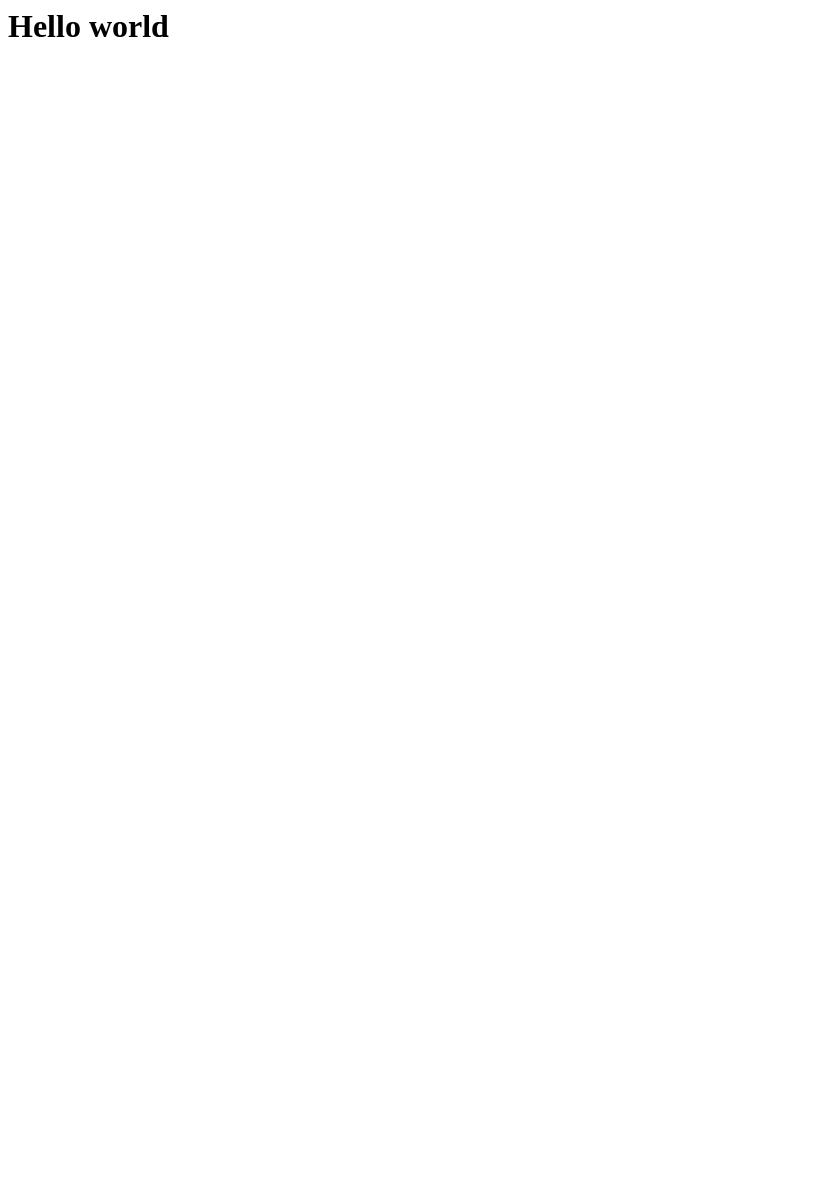
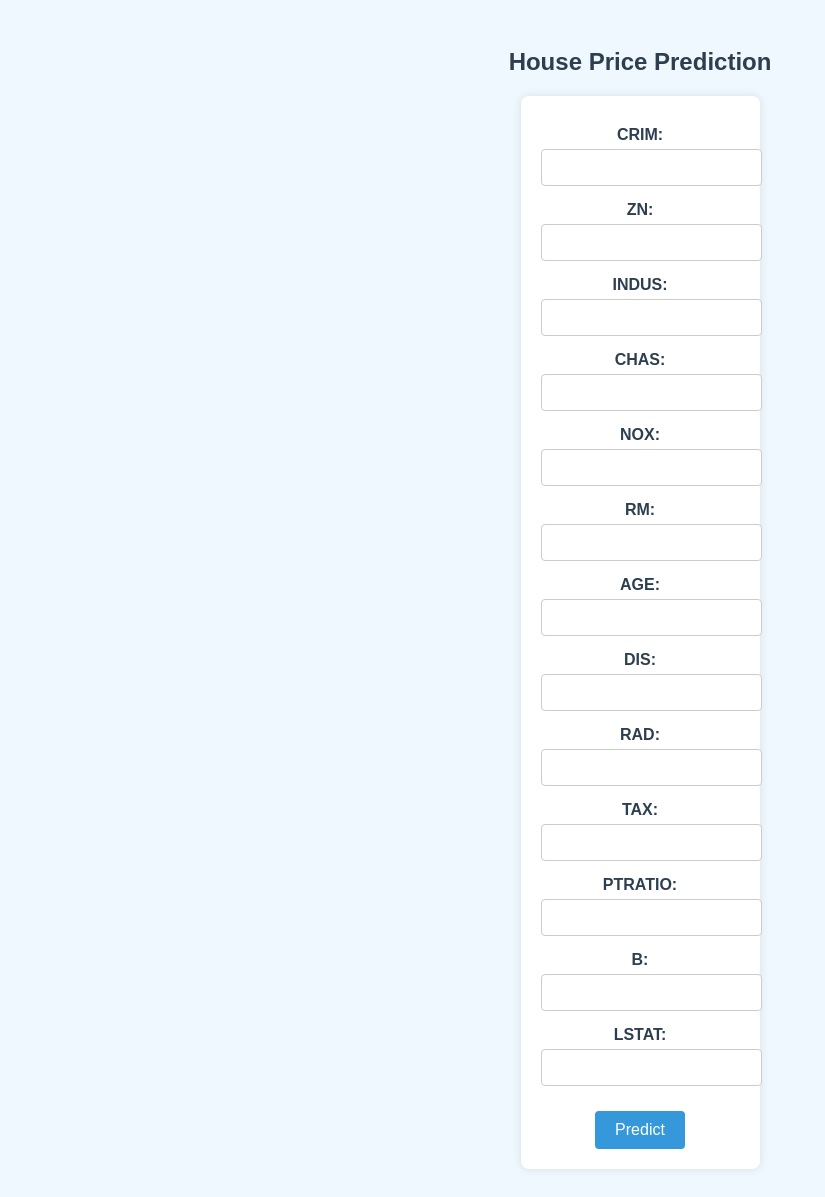
Before and after one commit to manuraj9/boston-house-price-prediction, a Flask app: page / in a window 1280 px wide. Before the commit the part shown is almost empty. Shown: the whole page, without its empty margins (0-825 px from the left). Before the commit the page ends 37 px from the top, so only its background shows below. Run offline with Flask 3, Linux system fonts and the light colour scheme; parts of the project's set-up code (start-up, migrations or seed data) failed here and were passed over.

Commit message:
input form front end

```diff
--- a/app.py
+++ b/app.py
@@ -20,5 +20,13 @@ def predict_api():
     output=regmodel.predict(new_data)
     print(output[0])
     return jsonify(output[0])
+@app.route('/predict',methods=['POST'])
+def predict():
+    data=[float(x) for x in request.form.values()]
+    final_input=scalar.transform(np.array(data).reshape(1,-1))
+    print(final_input)
+    output=regmodel.predict(final_input)[0]
+    return render_template('home.html',prediction_text='the house price is {}'.format(output))
+
 if __name__=="__main__":
     app.run(debug=True)
--- a/templates/home.html
+++ b/templates/home.html
@@ -1,3 +1,108 @@
-<h1>
-Hello world
-</h1>
+<!DOCTYPE html>
+<html lang="en">
+<head>
+    <meta charset="UTF-8">
+    <meta name="viewport" content="width=device-width, initial-scale=1.0">
+    <title>House Price Prediction</title>
+    <style>
+        body {
+            font-family: Arial, sans-serif;
+            background-color: #f0f8ff;
+            color: #333;
+            padding: 20px;
+            text-align: center;
+        }
+        h2 {
+            color: #2c3e50;
+        }
+        form {
+            background-color: #ffffff;
+            padding: 20px;
+            border-radius: 8px;
+            box-shadow: 0 0 10px rgba(0, 0, 0, 0.1);
+            display: inline-block;
+        }
+        label {
+            display: block;
+            margin-top: 10px;
+            font-weight: bold;
+            color: #2c3e50;
+        }
+        input[type="text"] {
+            width: 100%;
+            padding: 10px;
+            margin: 5px 0;
+            border: 1px solid #ccc;
+            border-radius: 4px;
+        }
+        input[type="submit"] {
+            background-color: #3498db;
+            color: white;
+            padding: 10px 20px;
+            border: none;
+            border-radius: 4px;
+            cursor: pointer;
+            font-size: 16px;
+            margin-top: 20px;
+        }
+        input[type="submit"]:hover {
+            background-color: #2980b9;
+        }
+        .result {
+            margin-top: 20px;
+            font-size: 18px;
+            color: #27ae60;
+        }
+    </style>
+</head>
+<body>
+    <h2>House Price Prediction</h2>
+    <form action="/predict" method="post">
+        <label for="CRIM">CRIM:</label>
+        <input type="text" id="CRIM" name="CRIM" required><br>
+
+        <label for="ZN">ZN:</label>
+        <input type="text" id="ZN" name="ZN" required><br>
+
+        <label for="INDUS">INDUS:</label>
+        <input type="text" id="INDUS" name="INDUS" required><br>
+
+        <label for="CHAS">CHAS:</label>
+        <input type="text" id="CHAS" name="CHAS" required><br>
+
+        <label for="NOX">NOX:</label>
+        <input type="text" id="NOX" name="NOX" required><br>
+
+        <label for="RM">RM:</label>
+        <input type="text" id="RM" name="RM" required><br>
+
+        <label for="AGE">AGE:</label>
+        <input type="text" id="AGE" name="AGE" required><br>
+
+        <label for="DIS">DIS:</label>
+        <input type="text" id="DIS" name="DIS" required><br>
+
+        <label for="RAD">RAD:</label>
+        <input type="text" id="RAD" name="RAD" required><br>
+
+
+        <label for="TAX">TAX:</label>
+        <input type="text" id="TAX" name="TAX" required><br>
+
+        <label for="PTRATIO">PTRATIO:</label>
+        <input type="text" id="PTRATIO" name="PTRATIO" required><br>
+
+        <label for="B">B:</label>
+        <input type="text" id="B" name="B" required><br>
+
+        <label for="LSTAT">LSTAT:</label>
+        <input type="text" id="LSTAT" name="LSTAT" required><br>
+
+        <input type="submit" value="Predict">
+    </form>
+
+    {% if prediction_text %}
+        <h3>{{ prediction_text }}</h3>
+    {% endif %}
+</body>
+</html>
```
